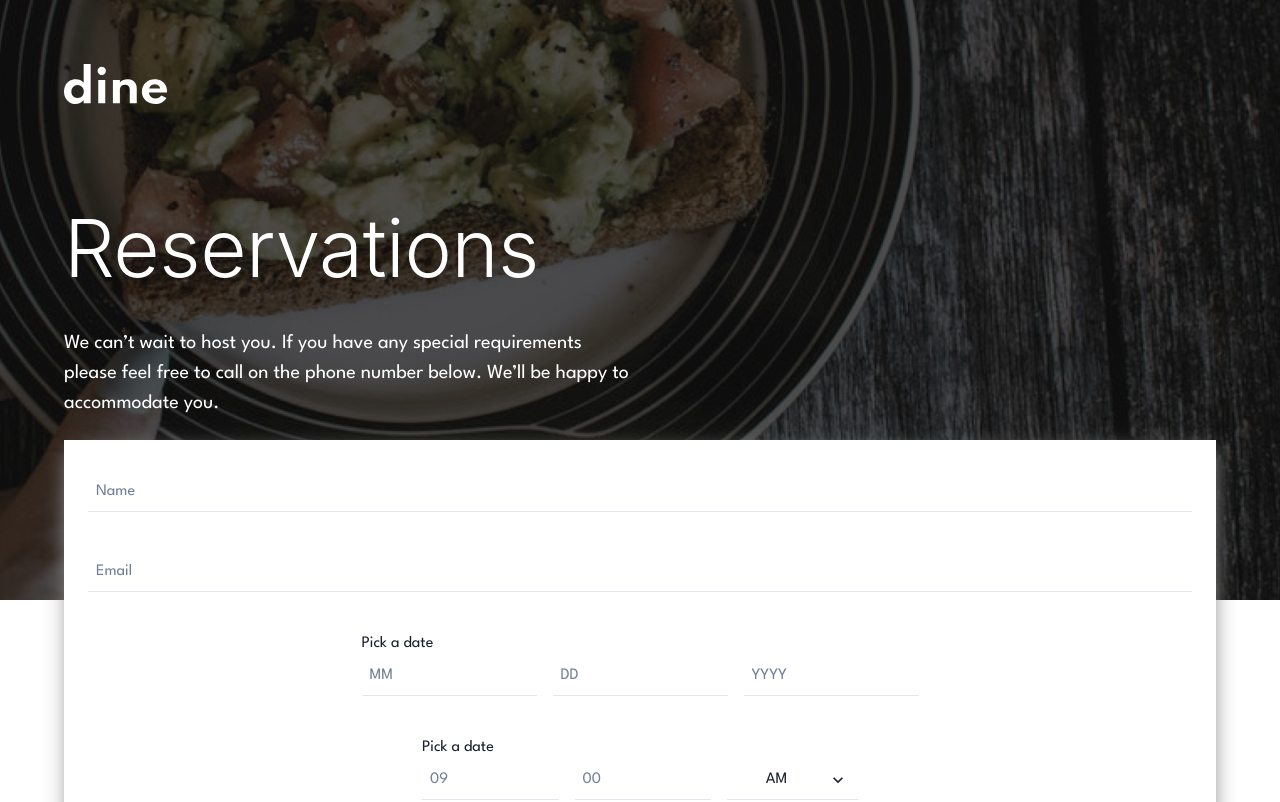
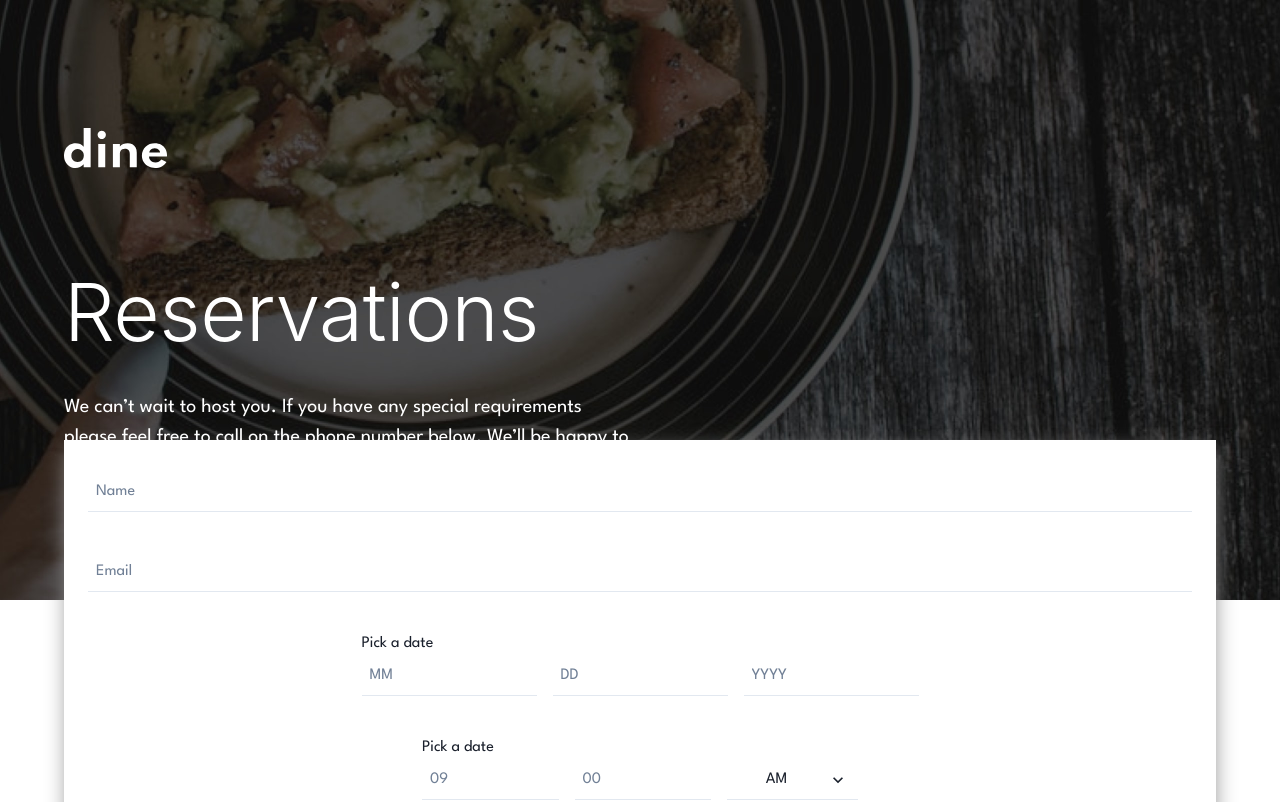
Before and after one commit to Sana-Shabeel/dine, a Next.js app: page /booking in a window 1280 px wide. Shown: the top 802 px of the page. Built offline with nearby package versions, Linux system fonts and the light colour scheme.

Commit message:
Add form

```diff
--- a/src/componnets/Booking/HeroBg.tsx
+++ b/src/componnets/Booking/HeroBg.tsx
@@ -21,7 +21,7 @@ const HeroBg = () => {
         alignItems={{ base: "center", xl: "flex-start" }}
         gap="2rem"
         width={{ base: "90%" }}
-        margin="4rem auto"
+        margin={{ base: "4rem auto", xl: "8rem auto" }}
         textAlign={{ base: "center", xl: "start" }}
         color="white"
       >
```
